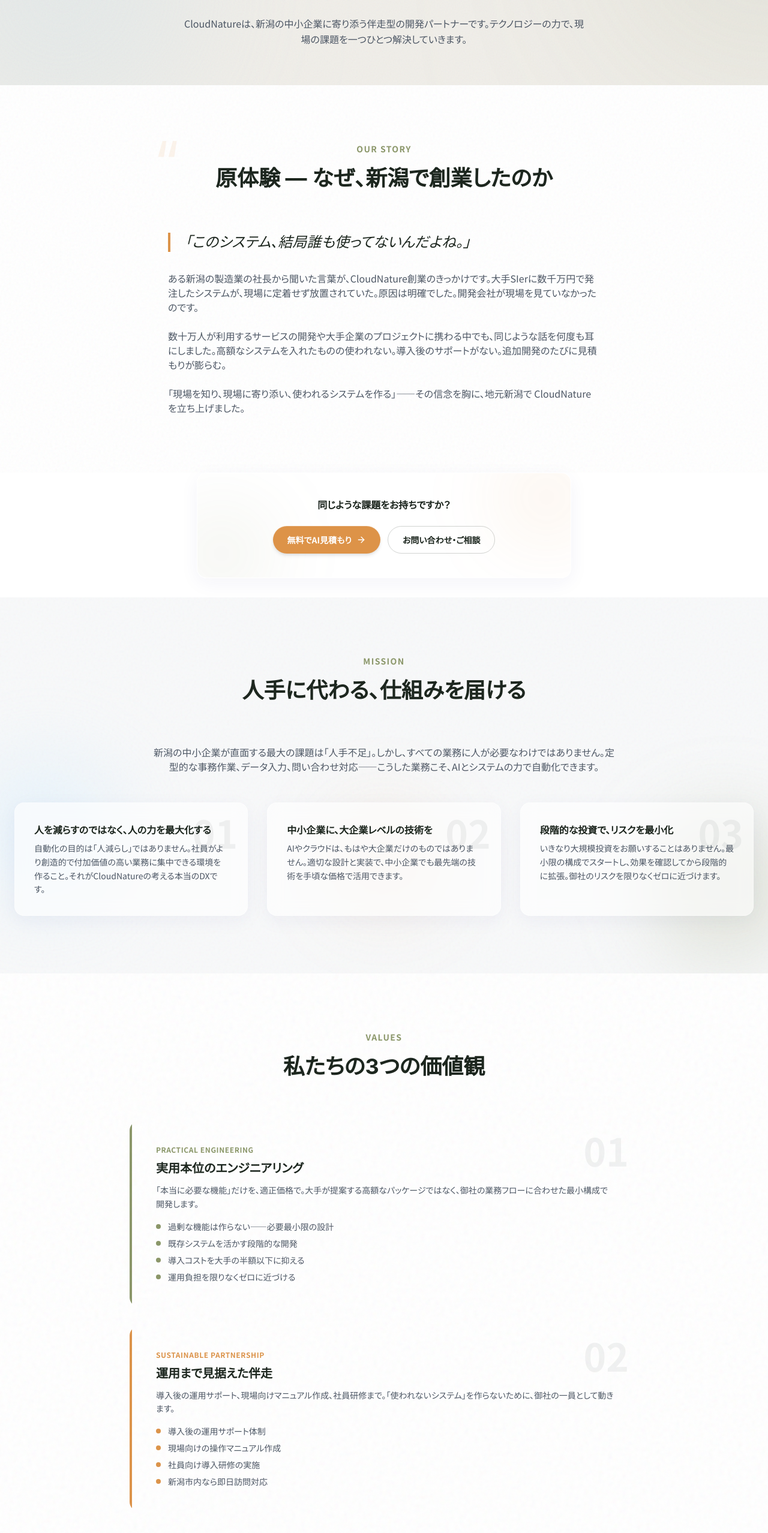
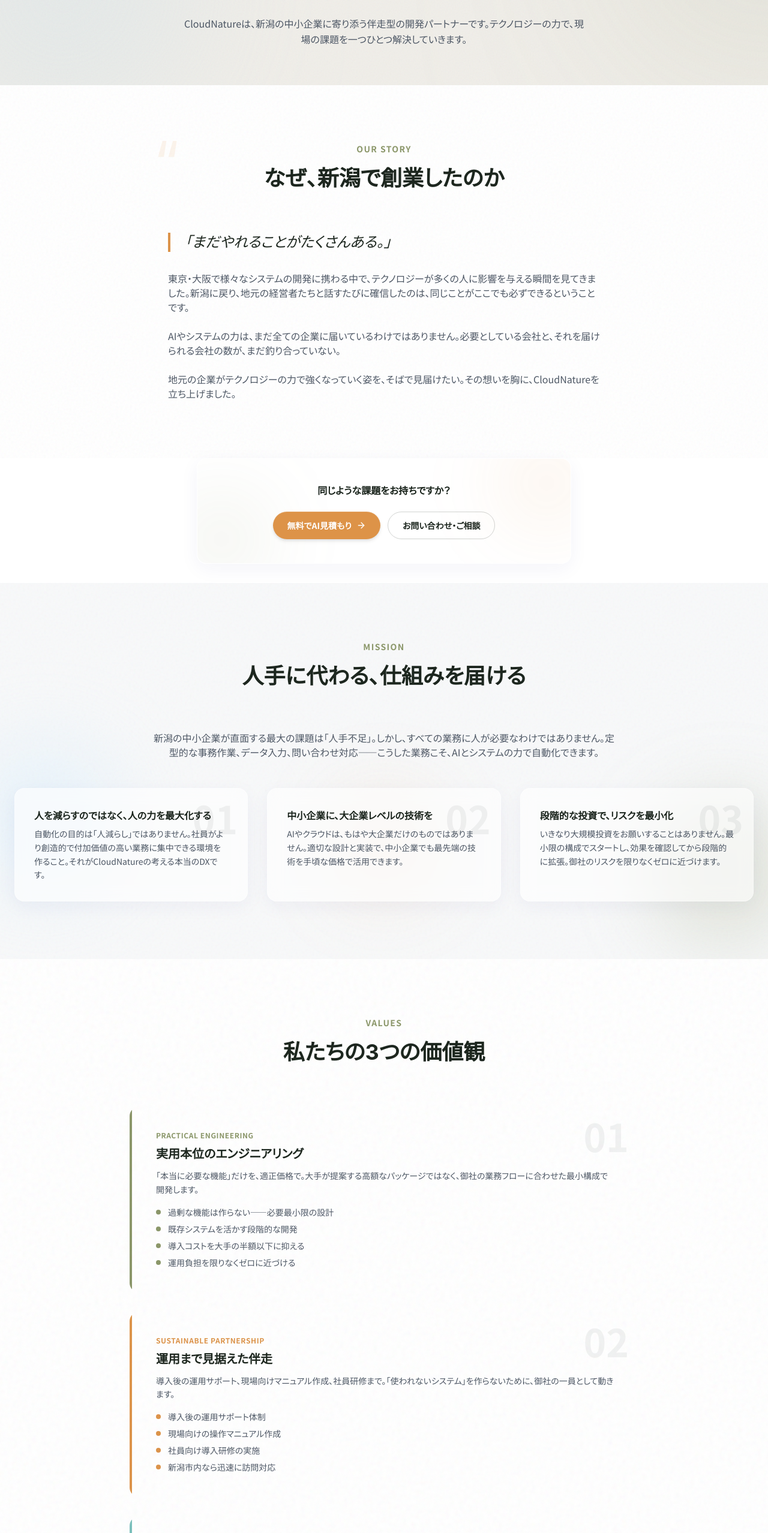
Before and after one commit to kohei0125/CloudNature, a Next.js app: page /philosophy in a window 1280 px wide. Shown: the part 234-2790 px from the top of the page at 60% size. Built offline with nearby package versions, Linux system fonts and the light colour scheme; no server answers.

Commit message:
docs: 哲学とサービスの内容を更新。

```diff
--- a/content/philosophy.ts
+++ b/content/philosophy.ts
@@ -8,12 +8,12 @@ export const PHILOSOPHY_HERO = {
 
 export const FOUNDING_STORY = {
   eyebrow: "OUR STORY",
-  title: "原体験 — なぜ、新潟で創業したのか",
+  title: "なぜ、新潟で創業したのか",
   paragraphs: [
-    "「このシステム、結局誰も使ってないんだよね。」",
-    "ある新潟の製造業の社長から聞いた言葉が、CloudNature創業のきっかけです。大手SIerに数千万円で発注したシステムが、現場に定着せず放置されていた。原因は明確でした。開発会社が現場を見ていなかったのです。",
-    "数十万人が利用するサービスの開発や大手企業のプロジェクトに携わる中でも、同じような話を何度も耳にしました。高額なシステムを入れたものの使われない。導入後のサポートがない。追加開発のたびに見積もりが膨らむ。",
-    "「現場を知り、現場に寄り添い、使われるシステムを作る」——その信念を胸に、地元新潟で CloudNature を立ち上げました。"
+    "「まだやれることがたくさんある。」",
+    "東京・大阪で様々なシステムの開発に携わる中で、テクノロジーが多くの人に影響を与える瞬間を見てきました。新潟に戻り、地元の経営者たちと話すたびに確信したのは、同じことがここでも必ずできるということです。",
+    "AIやシステムの力は、まだ全ての企業に届いているわけではありません。必要としている会社と、それを届けられる会社の数が、まだ釣り合っていない。",
+    "地元の企業がテクノロジーの力で強くなっていく姿を、そばで見届けたい。その想いを胸に、CloudNatureを立ち上げました。",
   ]
 };
 
@@ -49,7 +49,7 @@ export const VALUES_EXPANDED = [
       "導入後の運用サポート体制",
       "現場向けの操作マニュアル作成",
       "社員向け導入研修の実施",
-      "新潟市内なら即日訪問対応"
+      "新潟市内なら迅速に訪問対応"
     ],
     accentColor: "sunset"
   },
@@ -58,8 +58,8 @@ export const VALUES_EXPANDED = [
     subtitle: "Integrity & Results",
     description: "見積もりから納品まで、すべてのプロセスを明確にお伝えします。追加費用が発生する場合は必ず事前相談。誠実な仕事の積み重ねで、長期的な信頼関係を築きます。",
     details: [
-      "事前の見積もりに追加費用なし",
-      "2週間ごとの進捗報告で透明性を確保",
+      "明確な見積もりと、追加費用が発生する際は必ず事前相談",
+      "定期的な進捗共有で透明性を確保",
       "成果が出なければ正直にお伝えする",
       "長期的なパートナーシップを重視"
     ],
@@ -71,7 +71,7 @@ export const DEV_APPROACH: DevApproachStep[] = [
   { step: 1, title: "現場を知る", description: "まず現場に伺い、実際の業務フローを観察。データや数字だけでは見えない「本当の課題」を見つけます。" },
   { step: 2, title: "課題を整理する", description: "ヒアリング結果を元に課題を整理・優先順位付け。最もインパクトの大きい施策から着手します。" },
   { step: 3, title: "形にして見せる", description: "動くプロトタイプで「完成イメージ」を共有。認識のズレを早期に解消し、手戻りを防ぎます。" },
-  { step: 4, title: "一緒に作り上げる", description: "2週間ごとの進捗報告とフィードバック。御社と一緒にシステムを磨き上げていきます。" },
+  { step: 4, title: "一緒に作り上げる", description: "定期的な進捗共有とフィードバック。御社と一緒にシステムを磨き上げていきます。" },
   { step: 5, title: "定着するまで支える", description: "研修・マニュアル・運用サポート。現場で「使われるシステム」になるまで伴走します。" }
 ];
 
--- a/content/services.ts
+++ b/content/services.ts
@@ -3,8 +3,8 @@ import { ESTIMATE_URL } from "@/content/common";
 
 export const SERVICES_HERO = {
   eyebrow: "SOLUTIONS",
-  title: "最適なテクノロジーを、適正価格で",
-  description: "大手が提案する高額パッケージではなく、本当に必要な機能だけを。新潟の中小企業の現場を知るからこそ、実用本位のソリューションを提供します。"
+  title: "必要な分だけ、確かな技術を",
+  description: "大手が提案する高額パッケージではなく、本当に必要な機能だけを。中小企業の現場にマッチした、実用本位のソリューションを提供します。"
 };
 
 export const SERVICE_DETAILS: ServiceDetail[] = [
@@ -70,7 +70,7 @@ export const IMPLEMENTATION_FLOW: FlowStep[] = [
   { step: 1, title: "無料ヒアリング", description: "御社の課題・要望を丁寧にお伺いし、自動化の余地を診断します。" },
   { step: 2, title: "ご提案・お見積り", description: "最適な解決策と明確な費用・スケジュールをご提示します。" },
   { step: 3, title: "設計・プロトタイプ", description: "画面設計と動くプロトタイプで、完成イメージを具体的にお見せします。" },
-  { step: 4, title: "開発・テスト", description: "2週間ごとの進捗報告で安心。品質を確保しながら着実に開発します。" },
+  { step: 4, title: "開発・テスト", description: "定期的な進捗共有で安心。品質を確保しながら着実に開発します。" },
   { step: 5, title: "導入・研修", description: "本番環境への導入と、現場向けの操作研修を実施します。" },
   { step: 6, title: "運用・定着支援", description: "導入後の運用サポートも万全。トラブル対応もお任せください。" }
 ];
@@ -106,7 +106,7 @@ export const SERVICES_FAQ: FaqItem[] = [
   },
   {
     question: "開発中に仕様変更は可能ですか？",
-    answer: "はい、2週間ごとの進捗報告の際にフィードバックをいただき、柔軟に対応します。ただし、大幅な仕様変更の場合は追加費用・期間についてご相談させていただきます。"
+    answer: "はい、定期的な進捗共有の際にフィードバックをいただき、柔軟に対応します。ただし、大幅な仕様変更の場合は追加費用・期間についてご相談させていただきます。"
   },
   {
     question: "保守・運用のサポートはありますか？",
```
